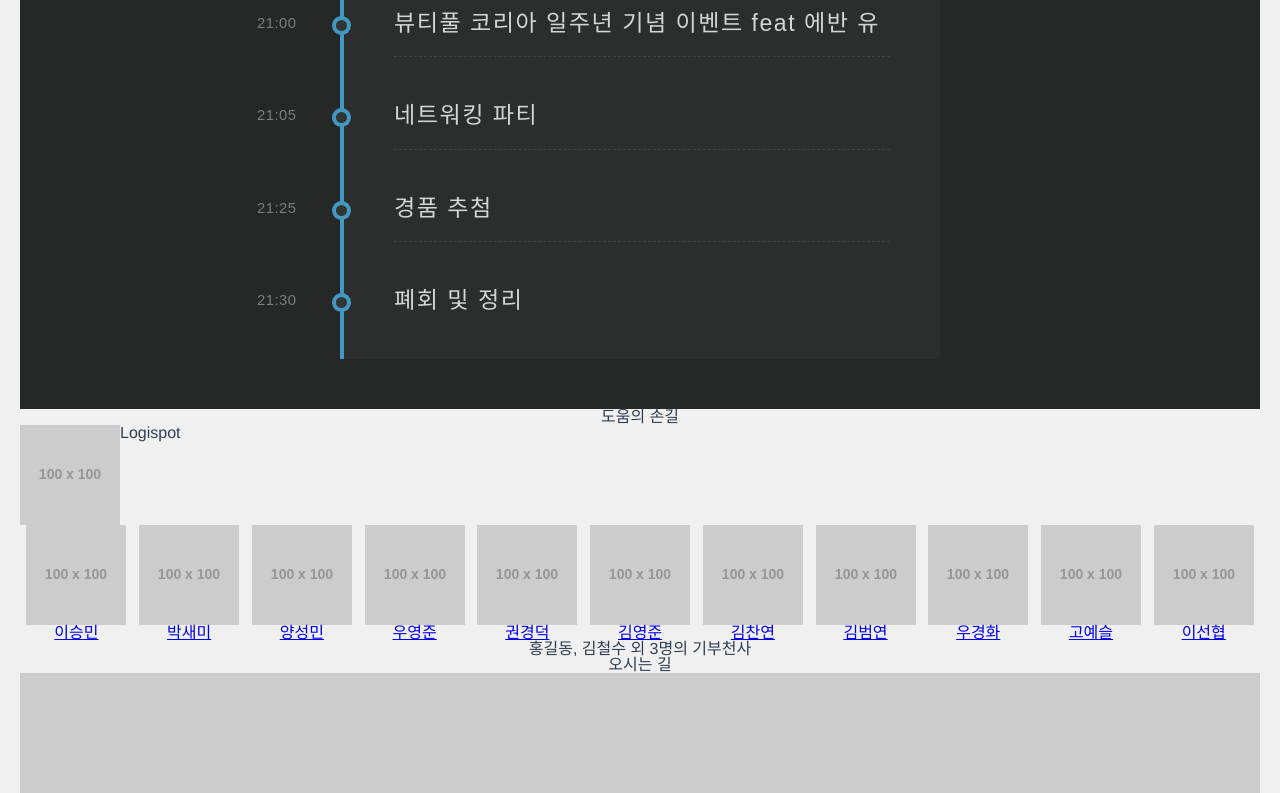
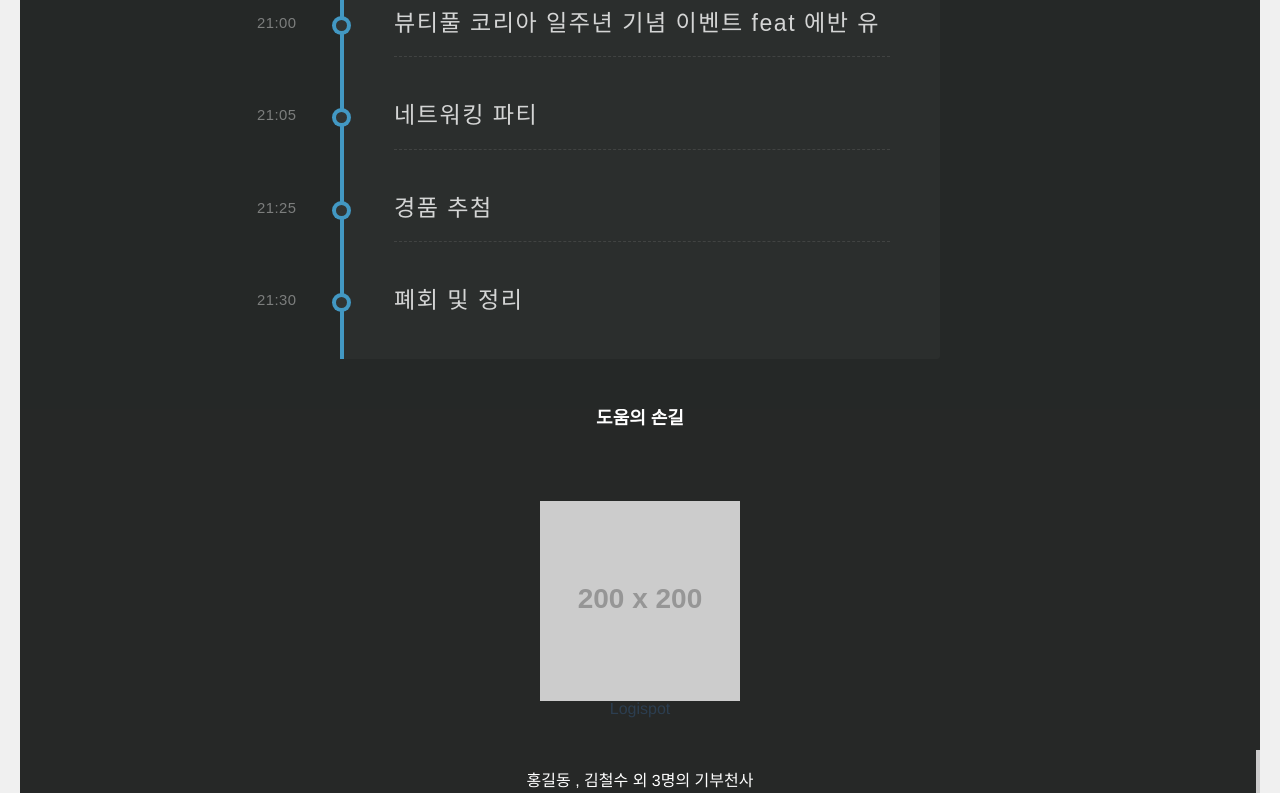
Before and after one commit to vuetiful/kr, a Vue app in the folder fourth/: page / in a window 1280 px wide. Shown: the part 2000-2793 px from the top of the page. Built offline with nearby package versions, Linux system fonts and the light colour scheme.

Commit message:
Add contributors part

```diff
--- a/fourth/src/components/contributors/Contributors.vue
+++ b/fourth/src/components/contributors/Contributors.vue
@@ -1,13 +1,25 @@
 <template lang="html">
   <el-container id="contributors" class="container" direction="vertical">
-    <h2 class="heading">도움의 손길</h2>
-    <el-col :span="8" v-for="sponsor in sponsors" :key="sponsor.name">
-      <sponsor :sponsor="sponsor"></sponsor>
-    </el-col>
+    <h2 class="heading">
+      도움의 손길
+    </h2>
+    <el-container class="container-sponsor">
+      <div class="sponsors">
+        <el-col v-for="sponsor in sponsors" :key="sponsor.name">
+          <sponsor :sponsor="sponsor"></sponsor>
+        </el-col>
+      </div>
+    </el-container>
     <el-container class="container-volunteers">
       <volunteer v-for="volunteer in volunteers" :volunteer="volunteer" :key="volunteer.name"></volunteer>
     </el-container>
-    <p class="participants"><span class="participant-sponsor" v-for="(participantSponsor, index) in participantSponsors" :key="index">{{ participantSponsor }}<span v-if="index != participantSponsors.length - 1">, </span></span> 외 {{ regularParticipants.length }}명의 기부천사</p>
+    <p class="participants">
+      <span class="participant-sponsor" v-for="(participantSponsor, index) in participantSponsors" :key="index">
+        {{ participantSponsor }}
+        <span v-if="index != participantSponsors.length - 1">, </span>
+      </span>
+      외 {{ regularParticipants.length }}명의 기부천사
+    </p>
   </el-container>
 </template>
 
@@ -27,9 +39,117 @@ export default {
   components: {
     Sponsor,
     Volunteer
+  },
+  methods: {
+    spreadOut () {
+      for (var i = 0; i < document.querySelectorAll('.container-volunteers > *').length; i++) {
+        this.injection(document.querySelectorAll('.container-volunteers > *')[i])
+      }
+    },
+    injection (el) {
+      const self = this
+      setInterval(function () {
+        self.moveOn(el)
+      }, 300)
+    },
+    moveOn (el) {
+      const maximumScopeOfActivityY = parseInt(document.querySelector('.container-volunteers').offsetWidth)
+      const minimumScopeOfActivityX = parseInt(document.querySelector('.container-volunteers').offsetHeight)
+
+      var scopeOfActivityY = Math.floor(maximumScopeOfActivityY - 0 + 1) + 0
+      var scopeOfActivityX = Math.floor(minimumScopeOfActivityX - 0 + 1) + 0
+
+      if (getComputedStyle(el)['transform'] !== 'none') {
+        var currentScopeOfActivityY = parseInt(/\(\s*([^)]+?)\s*\)/.exec(getComputedStyle(el)['transform'])[0].split(/\s*,\s*/)[4]) + 1
+        var currentScopeOfActivityX = parseInt(/\(\s*([^)]+?)\s*\)/.exec(getComputedStyle(el)['transform'])[0].split(/\s*,\s*/)[5].replace(/\)/g, '')) + 1
+
+        var jumpToX = Math.floor(Math.random() * (5 - 1 + 1) + 1)
+        var jumpToY = Math.floor(Math.random() * (5 - 1 + 1) + 1)
+
+        scopeOfActivityY = (currentScopeOfActivityY < maximumScopeOfActivityY) ? (currentScopeOfActivityY + jumpToY) : (currentScopeOfActivityY - jumpToY)
+        scopeOfActivityX = (currentScopeOfActivityX < minimumScopeOfActivityX) ? (currentScopeOfActivityX + jumpToX) : (currentScopeOfActivityX - jumpToX)
+      }
+
+      el.style.transform = 'matrix3d(1, 1.74533e-06, 0, 0, -1.74533e-06, 1, 0, 0, 0, 0, 1, 0, ' + scopeOfActivityY + ', ' + scopeOfActivityX + ', 0, 1)'
+    }
+  },
+  mounted () {
+    this.spreadOut()
   }
 }
 </script>
 
-<style lang="css">
+<style lang="less" scoped>
+  #contributors {
+    overflow:  hidden;
+    height: 400px;
+    width: 100%;
+    background-color: #262827;
+
+    > h2 {
+      font-size: 18px;
+      font-weight: 800;
+      color: #fff
+    }
+
+    .container-sponsor {
+      position : absolute;
+      width : 100%;
+      height : 100%;
+    }
+
+    .container-sponsor > .sponsors {
+      margin : auto
+    }
+
+    .container-sponsor > .sponsors > .el-col {
+      width : 200px
+    }
+
+    .container-sponsor > .sponsors > .el-col > .el-container {
+      display: inline-block;
+    }
+
+    .container-sponsor > .sponsors > .el-col > .el-container h3 {
+      color: #fff;
+      font-weight: bold;
+      margin-top: 8px;
+    }
+
+    .container-volunteers {
+      position : relative;
+    }
+
+    .container-volunteers > .el-container {
+      position : absolute;
+
+      a {
+        position : relative;
+      }
+
+      .name {
+        position: absolute;
+        top: 0;
+        width: 100%;
+        left: 0;
+        text-align: center;
+        top: 45px;
+        color: #fff;
+      }
+    }
+    .name {
+      position: absolute;
+      top: 0;
+      width: 100%;
+      left: 0;
+      text-align: center;
+      top: 45px;
+      color: #fff;
+    }
+    p.participants {
+      text-align: center;
+      color: #fff;
+      padding: 20px;
+    }
+  }
 </style>
--- a/fourth/src/components/contributors/Sponsor.vue
+++ b/fourth/src/components/contributors/Sponsor.vue
@@ -1,7 +1,11 @@
 <template lang="html">
   <el-container>
-    <a :href="sponsor.pageUrl"><img :src="sponsor.imgUrl" alt="후원사"></a>
-    <h3 class="heading">{{ sponsor.name }}</h3>
+    <a :href="sponsor.pageUrl">
+      <img :src="sponsor.imgUrl" :alt="'후원사' + sponsor.name">
+    </a>
+    <h3 class="heading">
+      {{ sponsor.name }}
+    </h3>
   </el-container>
 </template>
 
--- a/fourth/src/store/store.js
+++ b/fourth/src/store/store.js
@@ -80,7 +80,7 @@ export const program = [
 export const sponsors = [
   {
     pageUrl: 'http://www.logi-spot.com',
-    imgUrl: 'http://placehold.it/100x100',
+    imgUrl: 'http://placehold.it/200x200',
     name: 'Logispot'
   }
 ]
```
Also changed, not shown: 1 other file (tests, documents, lock files or other folders).
